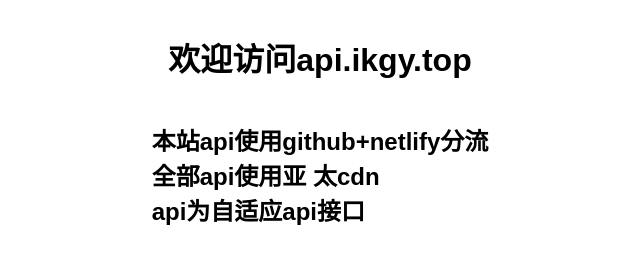
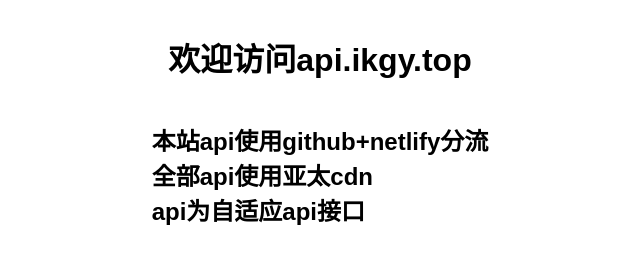
Before and after one commit to NameMicrobe7931/apicn.github.io, a plain HTML site: page index.html in a window 1280 px wide. Shown: the top 264 px of the page, 320-960 px from the left. Drawn offline with Linux system fonts and the light colour scheme.

Commit message:
Update index.html

```diff
--- a/index.html
+++ b/index.html
@@ -38,7 +38,7 @@
 </head>
 <body>
     <h1>欢迎访问api.ikgy.top</h1>
-    <h2>本站api使用github+netlify分流</br>全部api使用亚 太cdn</br>api为自适应api接口</h2>
+    <h2>本站api使用github+netlify分流</br>全部api使用亚太cdn</br>api为自适应api接口</h2>
     <h2 style="color: red;">请勿攻击此站点和api</h2>
     <h2>国内接口</h2>
     <button class="copyButton" data-key="0">js接口-点击 复制</button>
```
